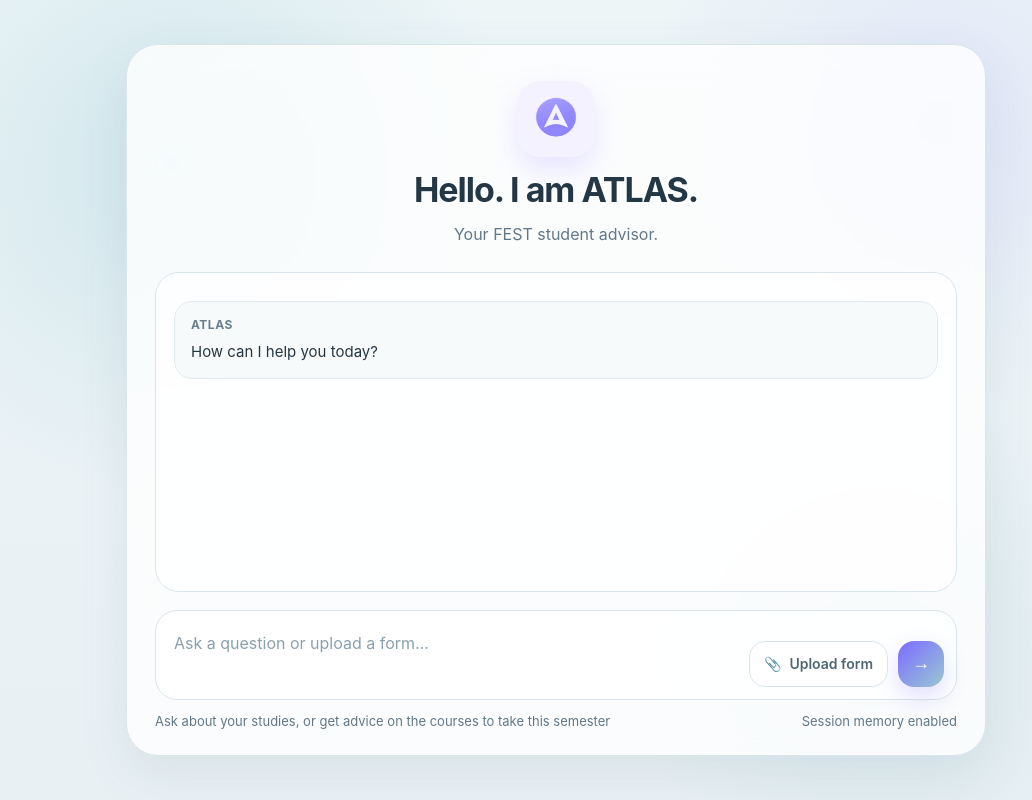
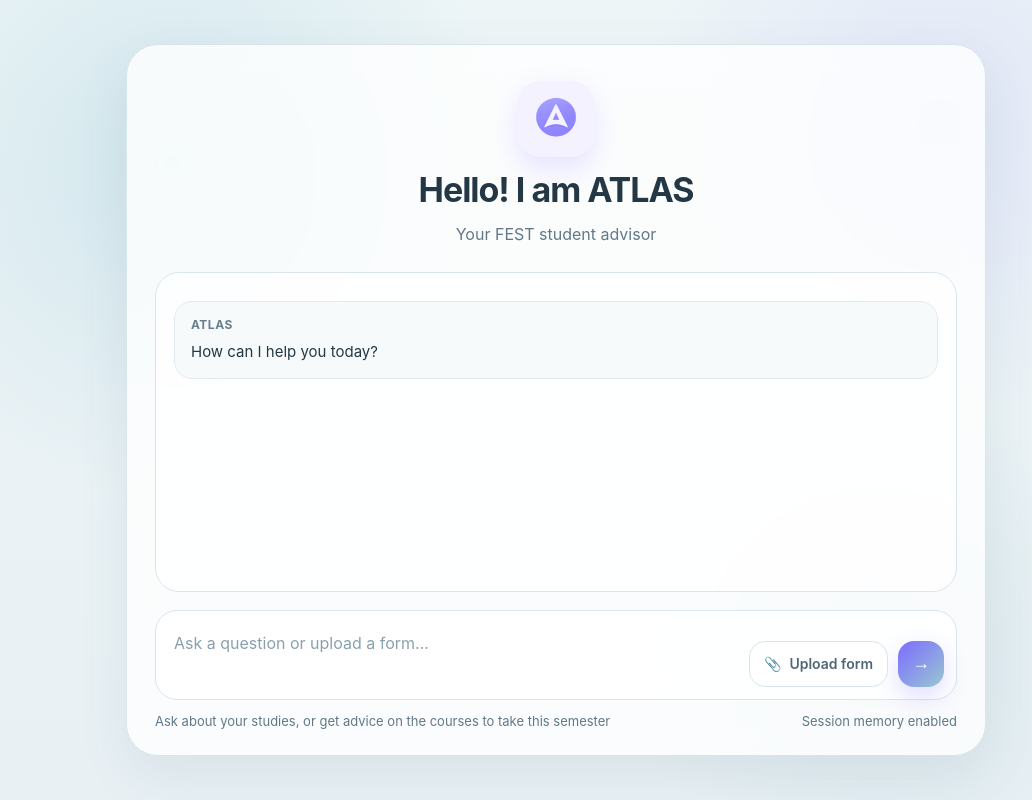
Before and after one commit to nizam-cmyk/Atlas-Student-Advisor-v1, a website: page public/index.html in a window 1280 px wide. Shown: the whole page, without its empty margins (84-1116 px from the left). Drawn offline with Linux system fonts and the light colour scheme.

Commit message:
Update index.html

```diff
--- a/public/index.html
+++ b/public/index.html
@@ -190,8 +190,8 @@
     <section class="shell">
       <div class="hero">
         <img class="logo" src="/atlas-logo.png" alt="ATLAS logo" />
-        <h1>Hello. I am ATLAS.</h1>
-        <p class="subtitle">Your FEST student advisor.</p>
+        <h1>Hello! I am ATLAS</h1>
+        <p class="subtitle">Your FEST student advisor</p>
       </div>
 
       <div id="messages" class="chat">
```
